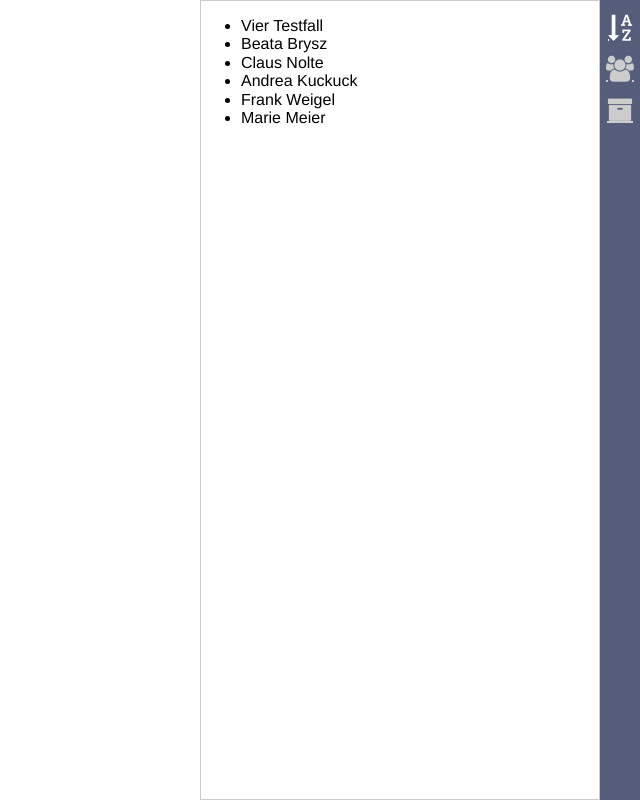
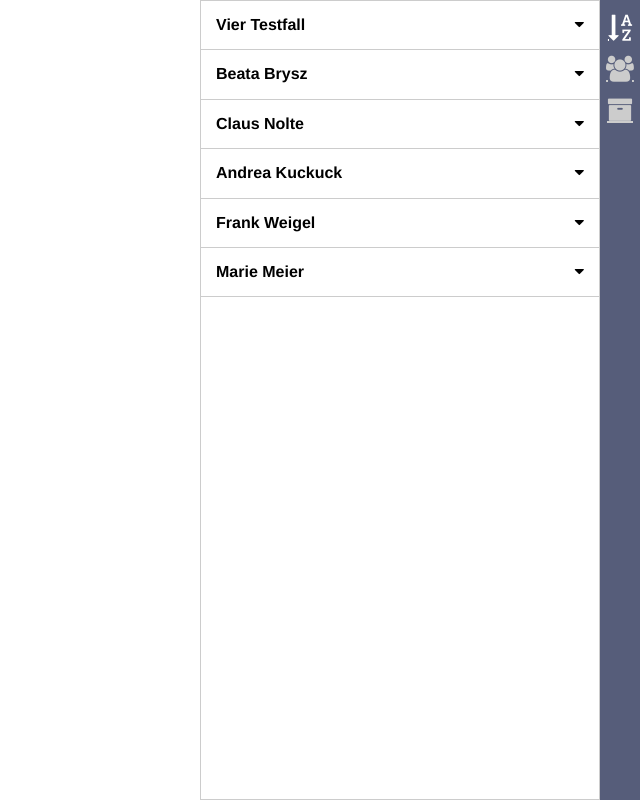
Before and after one commit to DenisPronin/vue-test, a Vue app: page / in a window 1280 px wide. Shown: the whole page, without its empty margins (640-1280 px from the left). Built offline with nearby package versions, Linux system fonts and the light colour scheme.

Commit message:
list item markup

```diff
--- a/src/components/DepositStationList.vue
+++ b/src/components/DepositStationList.vue
@@ -61,4 +61,9 @@
     height: 100%;
     width: 400px;
   }
+
+  .deposit-station-list {
+    padding: 0;
+    margin: 0;
+  }
 </style>
--- a/src/components/DepositStationListItem.vue
+++ b/src/components/DepositStationListItem.vue
@@ -1,6 +1,13 @@
 <template>
   <li class="deposit-station-list-item" v-on:click="clickItem">
-    {{item.label}}
+    <div class='item-main'>
+      <b>{{item.label}}</b>
+      <i class='fa fa-caret-down' />
+    </div>
+    <div class='item-detail' v-if="isExpanded ">
+      <div>Tel: {{item.details.tel}}</div>
+      <div>Email: {{item.details.email}}</div>
+    </div>
   </li>
 </template>
 
@@ -19,10 +26,18 @@
       }
     },
 
+    data () {
+      return {
+        isExpanded: false
+      };
+    },
+
     methods: {
       clickItem () {
         if (this.isGroup) {
           this.$router.push(`/group/${this.item.label}`);
+        } else {
+          this.isExpanded = !this.isExpanded;
         }
       }
     }
@@ -32,5 +47,18 @@
 
 <style scoped>
   .deposit-station-list-item {
+    border-bottom: 1px solid #ccc;
+    list-style: none;
+    padding: 15px;
+    width: 100%;
+  }
+
+  .item-main {
+    display: flex;
+    justify-content: space-between;
+  }
+
+  .item-detail {
+
   }
 </style>
```
